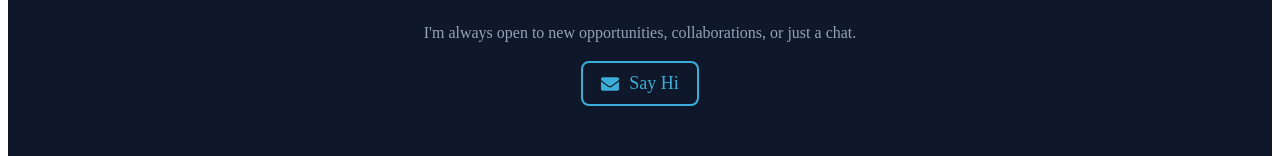
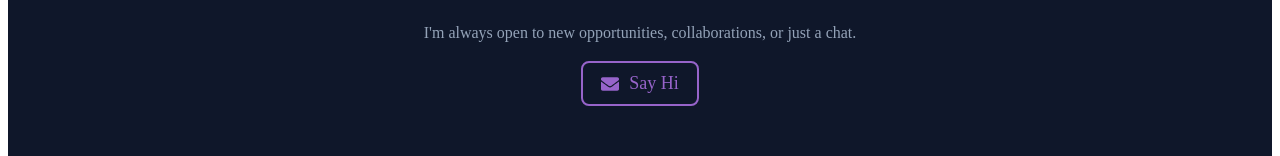
Before and after one commit to hannah-xia-projects/online-portfolio, a React app in the folder frontend/: page /about in a window 1280 px wide. Shown: the part 550-706 px from the top of the page. Built offline with nearby package versions, Linux system fonts and the light colour scheme; the HTML template or start-up script is replaced by a standard one.

Commit message:
change color scheme to purple highlights
Signed-off-by: Hannah Xia <hannahxia95@gmail.com>

```diff
--- a/frontend/src/App.css
+++ b/frontend/src/App.css
@@ -327,9 +327,9 @@ petals!
   padding: 10px 18px;
 
   background-color: transparent;
-  border: 2px solid #3aaed8;
+  border: 2px solid #9764ca;
 
-  color: #3aaed8;
+  color: #9764ca;
   text-decoration: none;
   border-radius: 8px;
 
@@ -345,6 +345,6 @@ petals!
 
 
 .btn:hover {
-  background: #3aaed8;
+  background: #9764ca;
   color: white;
 }
--- a/frontend/src/components/Navbar.css
+++ b/frontend/src/components/Navbar.css
@@ -49,7 +49,7 @@
 
 /* Hover color */
 .nav-links a:hover {
-    color: #38bdf8;
+    color: #9764ca;
 }
 
 /* Underline animation */
@@ -60,7 +60,7 @@
     bottom: -4px;
     width: 0%;
     height: 2px;
-    background: #38bdf8;
+    background: #9764ca;
     transition: width 0.3s;
 }
 
```
